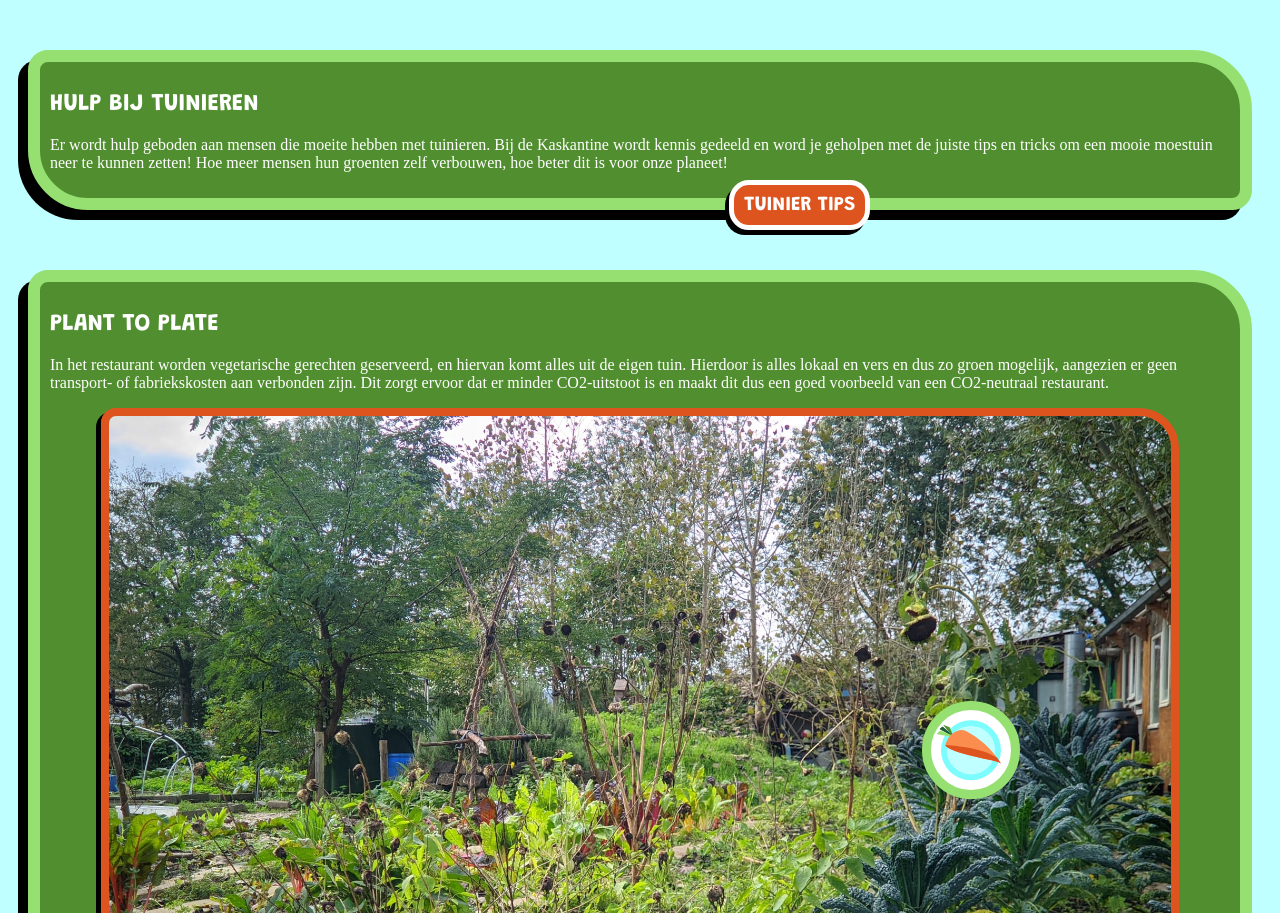
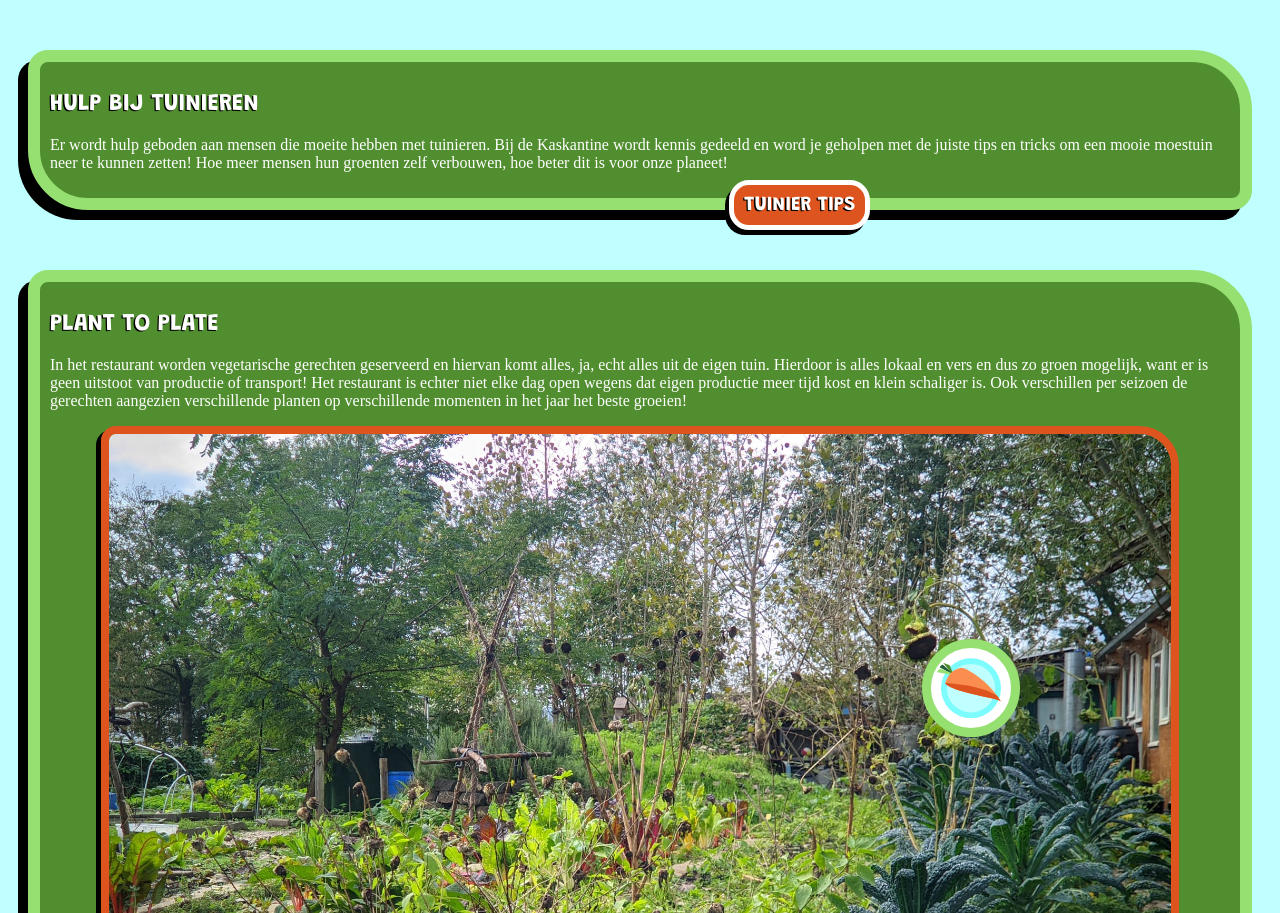
Before and after one commit to Assiemandem/kaskantine, a plain HTML site: page acties.html in a window 1280 px wide. Shown: the part 1887-2800 px from the top of the page. Drawn offline with Linux system fonts and the light colour scheme; a web font is replaced by a local one.

Commit message:
dropshadows en finishing touches

```diff
--- a/acties.html
+++ b/acties.html
@@ -59,7 +59,8 @@
                 HULP BIJ TUINIEREN
             </h2>
             <p>
-                Er wordt hulp geboden aan mensen die moeite hebben met tuinieren. Bij de Kaskantine wordt kennis gedeeld en word je geholpen met de juiste tips en tricks om een mooie moestuin neer te kunnen zetten! Hoe meer mensen hun groenten zelf verbouwen, hoe beter dit is voor onze planeet!            </p>
+                Er wordt hulp geboden aan mensen die moeite hebben met tuinieren. Bij de Kaskantine wordt kennis gedeeld en word je geholpen met de juiste tips en tricks om een mooie moestuin neer te kunnen zetten! Hoe meer mensen hun groenten zelf verbouwen, hoe beter dit is voor onze planeet!
+            </p>
             <a href="tuinieren.html">TUINIER TIPS</a>
         </section>
         <img class="logocircle" id="actieslogo4" src="images/LEREN_TUINIEREN_LOGO.svg" alt="illustratie van schep met plantje">
@@ -69,7 +70,7 @@
                 PLANT TO PLATE
             </h2>
             <p>
-                In het restaurant worden vegetarische gerechten geserveerd, en hiervan komt alles uit de eigen tuin. Hierdoor is alles lokaal en vers en dus zo groen mogelijk, aangezien er geen transport- of fabriekskosten aan verbonden zijn. Dit zorgt ervoor dat er minder CO2-uitstoot is en maakt dit dus een goed voorbeeld van een CO2-neutraal restaurant.
+                In het restaurant worden vegetarische gerechten geserveerd en hiervan komt alles, ja, echt alles uit de eigen tuin. Hierdoor is alles lokaal en vers en dus zo groen mogelijk, want er is geen uitstoot van productie of transport! Het restaurant is echter niet elke dag open wegens dat eigen productie meer tijd kost en klein schaliger is. Ook verschillen per seizoen de gerechten aangezien verschillende planten op verschillende momenten in het jaar het beste groeien! </p>
             </p>
             <img class="images" src="images/planttoplate.jpg" alt="foto in de tuin">
         </section>
--- a/stylesheet/style.css
+++ b/stylesheet/style.css
@@ -23,6 +23,7 @@ h2, h3, a {
     font-family: 'Grandstander';
     color: white;
     font-weight: 600;
+    text-shadow: black -1.3px 1.3px ;
 }
 
 h3{
@@ -237,7 +238,7 @@ nav ul a {
 
 #actieslogo5 {
     left: 72%;
-    transform: translateY(-600px);
+    transform: translateY(-680px);
 }
 
 #actieslogo6 {
```
Also changed, not shown: doel.html (+2 -1 lines), index.html (+8 -5 lines).
